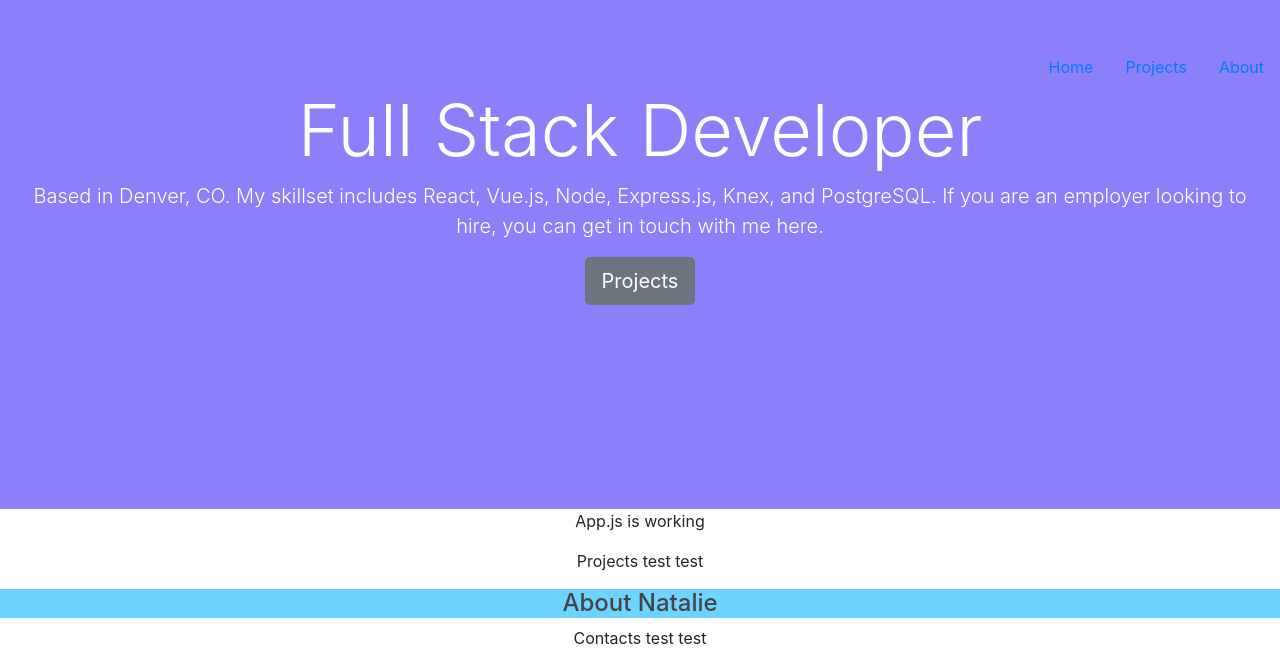
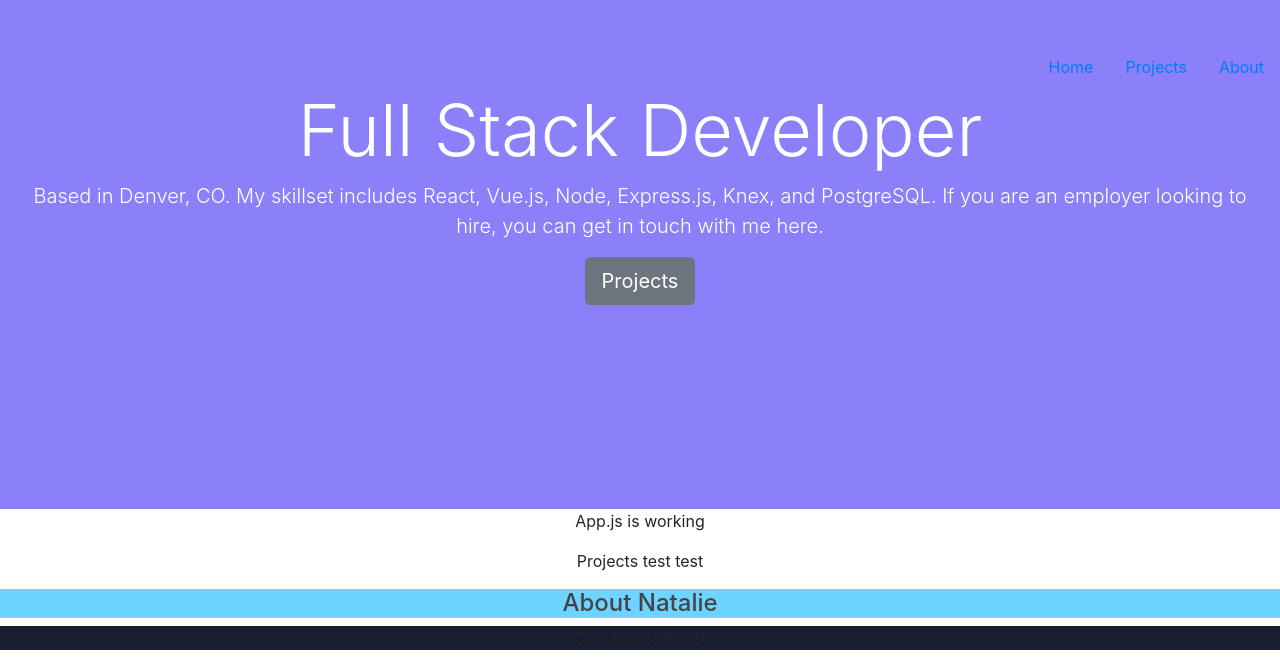
Before and after one commit to natalie-todd/portfolio, a React (Create React App) app: page / in a window 1280 px wide. Shown: the part 141-807 px from the top of the page. Built offline with nearby package versions, Linux system fonts and the light colour scheme.

Commit message:
added black div at bottom

```diff
--- a/src/App.css
+++ b/src/App.css
@@ -40,6 +40,7 @@
 .about {
   background-color: #6CD4FF;
   color: #484349;
+  /* margin: 0px !important; */
 }
 .App-title {
   font-size: 1.5em;
@@ -58,6 +59,10 @@ justify-content: flex-start; */
 
 }
 
+.bottom {
+  background-color: #191D32;
+}
+
 @keyframes App-logo-spin {
   from { transform: rotate(0deg); }
   to { transform: rotate(360deg); }
--- a/src/App.js
+++ b/src/App.js
@@ -14,18 +14,24 @@ class App extends Component {
   render() {
     return (
       <div className="App">
-        <div className='pug'>
+        <header className='pug'>
           <NavHeader />
           <div className='jumbo'>
             <Front />
           </div>
-        </div>
+        </header>
         <div>
           <p>App.js is working</p>
         </div>
-        <Projects />
-        <About />
-        <Contact />
+        <main>
+          <Projects />
+        </main>
+        <footer>
+          <About />
+          <div className='bottom'>
+            <Contact />
+          </div>
+        </footer>
       </div>
 
     );
```
